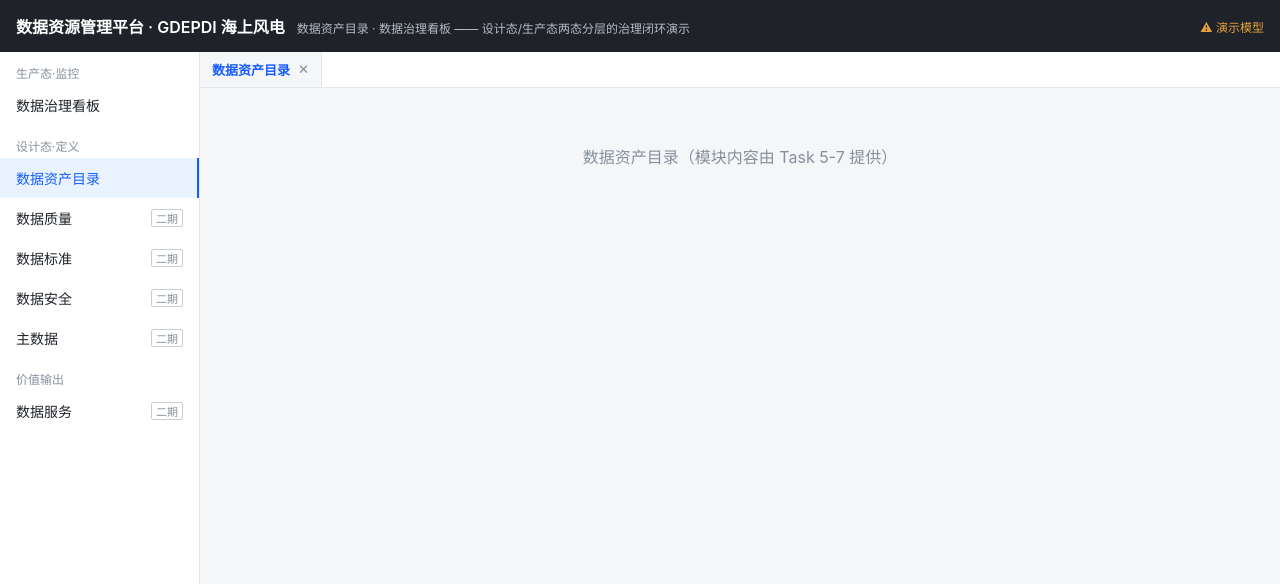
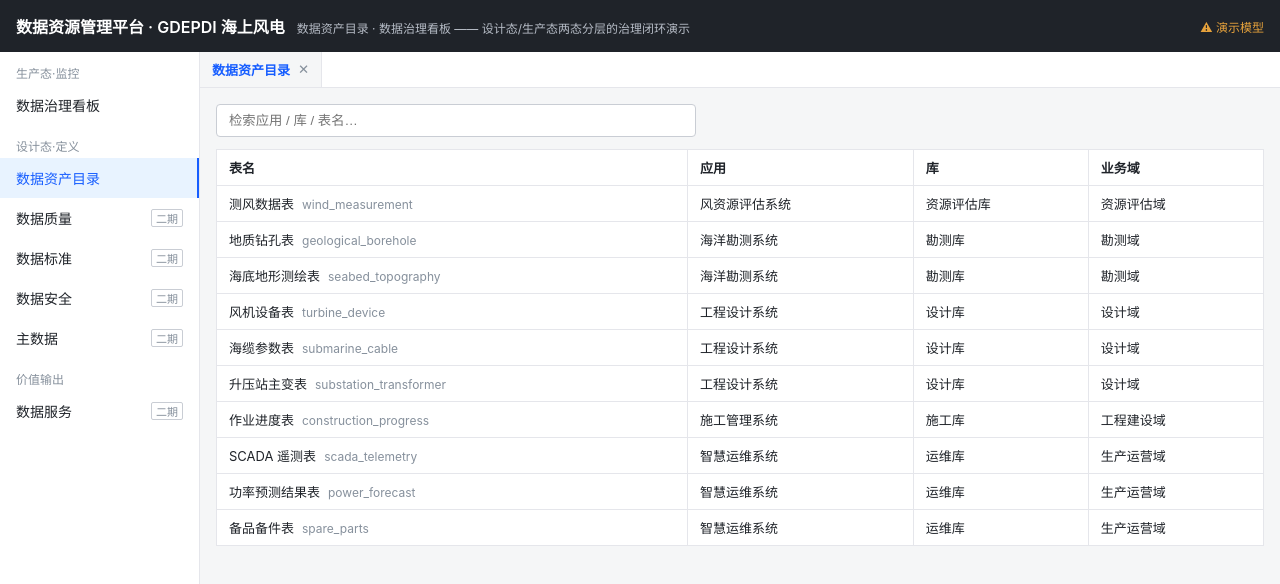
Before and after one commit to AndyWongWithAI/data-asset-platform, a React (Vite) app: page / in a window 1280 px wide. Both pictures are taken after a click on the button "数据资产目录". Shown: the top 584 px of the page. Built offline with nearby package versions, Linux system fonts and the light colour scheme.

Commit message:
feat: M1 资产目录（检索 + 表列表 + 字段元数据）

```diff
--- /dev/null
+++ b/src/components/FieldMetaCard.jsx
@@ -0,0 +1,37 @@
+import data from '../data.js';
+import Tag from './Tag.jsx';
+
+const LEVEL_TONE = { L1: 'ok', L2: 'default', L3: 'warn', L4: 'danger' };
+
+export default function FieldMetaCard({ field, onNavigate }) {
+  const rules = (field.technical.qualityRuleIds || [])
+    .map((id) => data.qualityRules.find((r) => r.id === id)).filter(Boolean);
+  const std = field.management.standardId
+    ? data.standards.find((s) => s.id === field.management.standardId) : null;
+  const md = field.business.masterDataId
+    ? data.masterData.find((m) => m.id === field.business.masterDataId) : null;
+  const sec = data.security.find((s) => s.level === field.management.securityLevel);
+  return (
+    <div className="field-card">
+      <div className="field-card-head">
+        <strong>{field.business.nameCn}</strong>
+        <code>{field.business.code}</code>
+        <Tag tone={LEVEL_TONE[field.management.securityLevel] || 'default'}>
+          {field.management.securityLevel} {sec?.name}
+        </Tag>
+      </div>
+      <div className="field-card-meta">
+        <div><label>业务</label><span>{field.business.definition || '—'}</span>
+          {md && <Tag>主数据:{md.name}</Tag>}</div>
+        <div><label>技术</label><span>{field.technical.type}{field.technical.isPK ? ' · 主键' : ''}{field.technical.isFK ? ' · 外键' : ''}</span></div>
+        <div><label>管理</label><span>责任人:{field.management.owner} · 更新:{field.management.updateFrequency}</span></div>
+        <div><label>关联规则</label>
+          {rules.length ? rules.map((r) => (
+            <button key={r.id} className="link" onClick={() => onNavigate('governance', { ruleId: r.id })}>{r.name}</button>
+          )) : <span>—</span>}
+        </div>
+        <div><label>关联标准</label>{std ? <span>{std.name}（{std.code}）</span> : <span>—</span>}</div>
+      </div>
+    </div>
+  );
+}
--- a/src/components/TabWorkspace.jsx
+++ b/src/components/TabWorkspace.jsx
@@ -1,3 +1,5 @@
+import CatalogModule from '../modules/CatalogModule.jsx';
+
 export default function TabWorkspace({ state, dispatch }) {
   const activeTab = state.tabs.find((t) => t.id === state.activeTabId);
   return (
@@ -16,7 +18,9 @@ export default function TabWorkspace({ state, dispatch }) {
       </div>
       <div className="tab-panel">
         {activeTab
-          ? <div className="module-placeholder">{activeTab.title}（模块内容由 Task 5-7 提供）</div>
+          ? activeTab.moduleKey === 'catalog'
+            ? <CatalogModule assetId={activeTab.assetId} onNavigate={(moduleKey, assetId) => dispatch({ type: 'NAVIGATE', moduleKey, assetId })} />
+            : <div className="module-placeholder">{activeTab.title}（模块内容由 Task 5-7 提供）</div>
           : <div className="empty-hint">点击左侧导航打开模块</div>}
       </div>
     </div>
--- a/src/index.css
+++ b/src/index.css
@@ -24,3 +24,18 @@ body { font-family: -apple-system, "Segoe UI", "PingFang SC", "Microsoft YaHei",
 .tag-warn { background: #fff7e6; color: #d46b08; }
 .tag-danger { background: #ffece8; color: #cb272d; }
 .tag-ok { background: #e8ffea; color: #0e8a16; }
+.search-bar input { width: 100%; max-width: 480px; padding: 8px 12px; border: 1px solid #c9cdd4; border-radius: 4px; }
+.catalog-layout { display: flex; gap: 16px; margin-top: 12px; }
+.table { border-collapse: collapse; background: #fff; flex: 1; }
+.table th, .table td { border: 1px solid #e5e6eb; padding: 8px 12px; font-size: 13px; text-align: left; }
+.table .en { color: #86909c; font-size: 12px; margin-left: 8px; }
+.table tbody tr { cursor: pointer; }
+.table tbody tr.row-active { background: #e8f3ff; }
+.detail { flex: 1.2; }
+.detail h3 { margin-bottom: 4px; }
+.detail .en { color: #86909c; font-size: 12px; margin-bottom: 12px; }
+.field-card { border: 1px solid #e5e6eb; border-radius: 4px; padding: 10px 12px; margin-bottom: 8px; background: #fff; }
+.field-card-head { display: flex; align-items: center; gap: 8px; margin-bottom: 6px; }
+.field-card-meta div { display: flex; gap: 8px; font-size: 12px; margin: 3px 0; color: #4e5969; }
+.field-card-meta label { width: 56px; color: #86909c; flex-shrink: 0; }
+.link { border: none; background: none; color: #165dff; cursor: pointer; font-size: 12px; padding: 0; }
--- /dev/null
+++ b/src/modules/CatalogModule.jsx
@@ -0,0 +1,51 @@
+import { useState } from 'react';
+import data from '../data.js';
+import FieldMetaCard from '../components/FieldMetaCard.jsx';
+
+export default function CatalogModule({ assetId, onNavigate }) {
+  const [keyword, setKeyword] = useState('');
+  const [selectedTableId, setSelectedTableId] = useState(assetId?.tableId ?? null);
+
+  const filtered = data.tables.filter((t) => {
+    if (!keyword) return true;
+    const app = data.applications.find((a) => a.id === t.appId)?.name || '';
+    return t.nameCn.includes(keyword) || t.nameEn.includes(keyword) || app.includes(keyword);
+  });
+
+  const selected = data.tables.find((t) => t.id === selectedTableId);
+  const fields = selected ? data.fields.filter((f) => f.tableId === selected.id) : [];
+
+  return (
+    <div className="catalog">
+      <div className="search-bar">
+        <input placeholder="检索应用 / 库 / 表名…" value={keyword}
+          onChange={(e) => setKeyword(e.target.value)} />
+      </div>
+      <div className="catalog-layout">
+        <table className="table">
+          <thead><tr><th>表名</th><th>应用</th><th>库</th><th>业务域</th></tr></thead>
+          <tbody>
+            {filtered.map((t) => (
+              <tr key={t.id} className={t.id === selectedTableId ? 'row-active' : ''}
+                onClick={() => setSelectedTableId(t.id)}>
+                <td>{t.nameCn}<span className="en">{t.nameEn}</span></td>
+                <td>{data.applications.find((a) => a.id === t.appId)?.name}</td>
+                <td>{data.databases.find((d) => d.id === t.dbId)?.name}</td>
+                <td>{data.bizDomains.find((b) => b.id === t.bizDomainId)?.name}</td>
+              </tr>
+            ))}
+          </tbody>
+        </table>
+        {selected && (
+          <div className="detail">
+            <h3>{selected.nameCn}</h3>
+            <p className="en">{selected.nameEn} · {selected.tableType} · {selected.desc}</p>
+            {fields.map((f) => (
+              <FieldMetaCard key={f.id} field={f} onNavigate={onNavigate} />
+            ))}
+          </div>
+        )}
+      </div>
+    </div>
+  );
+}
```
